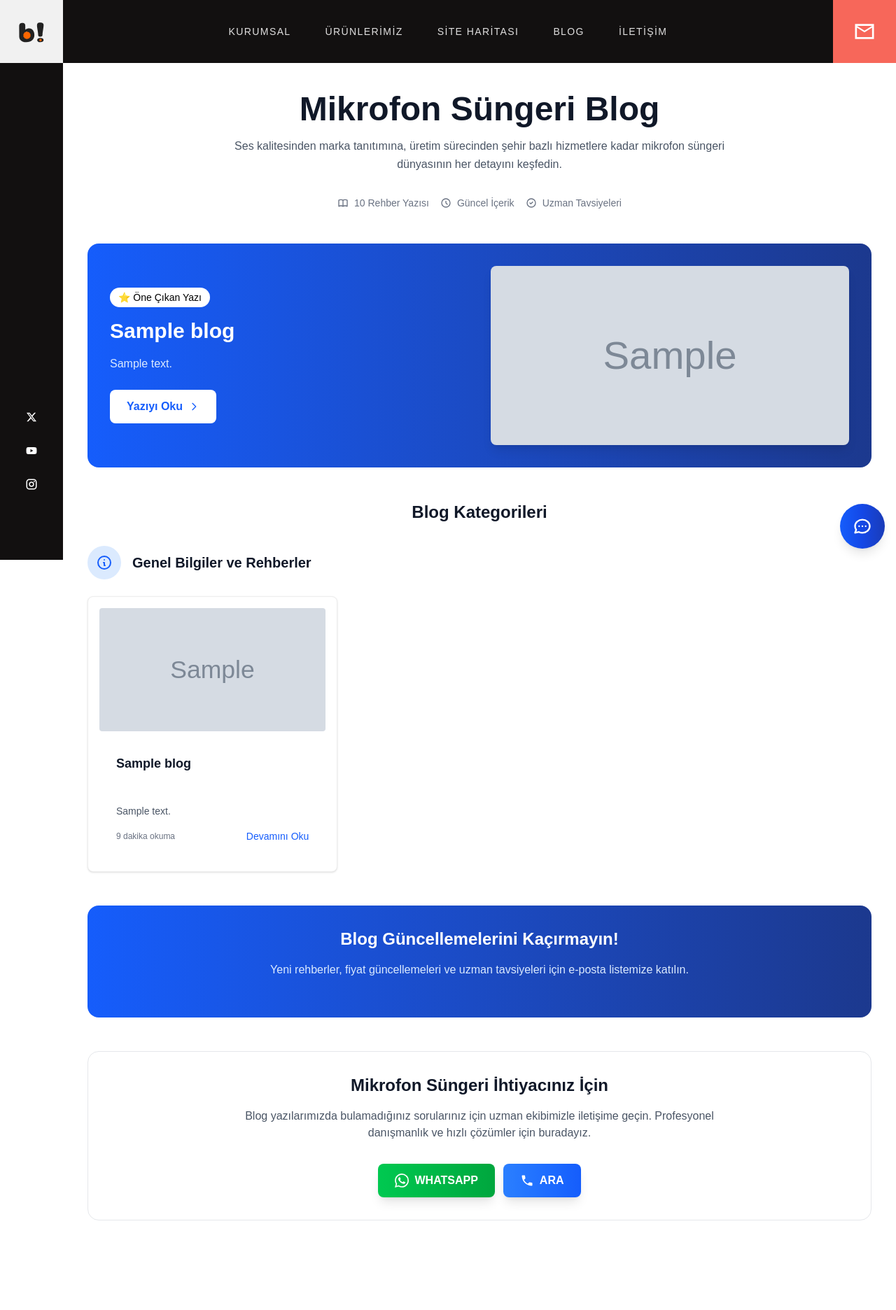
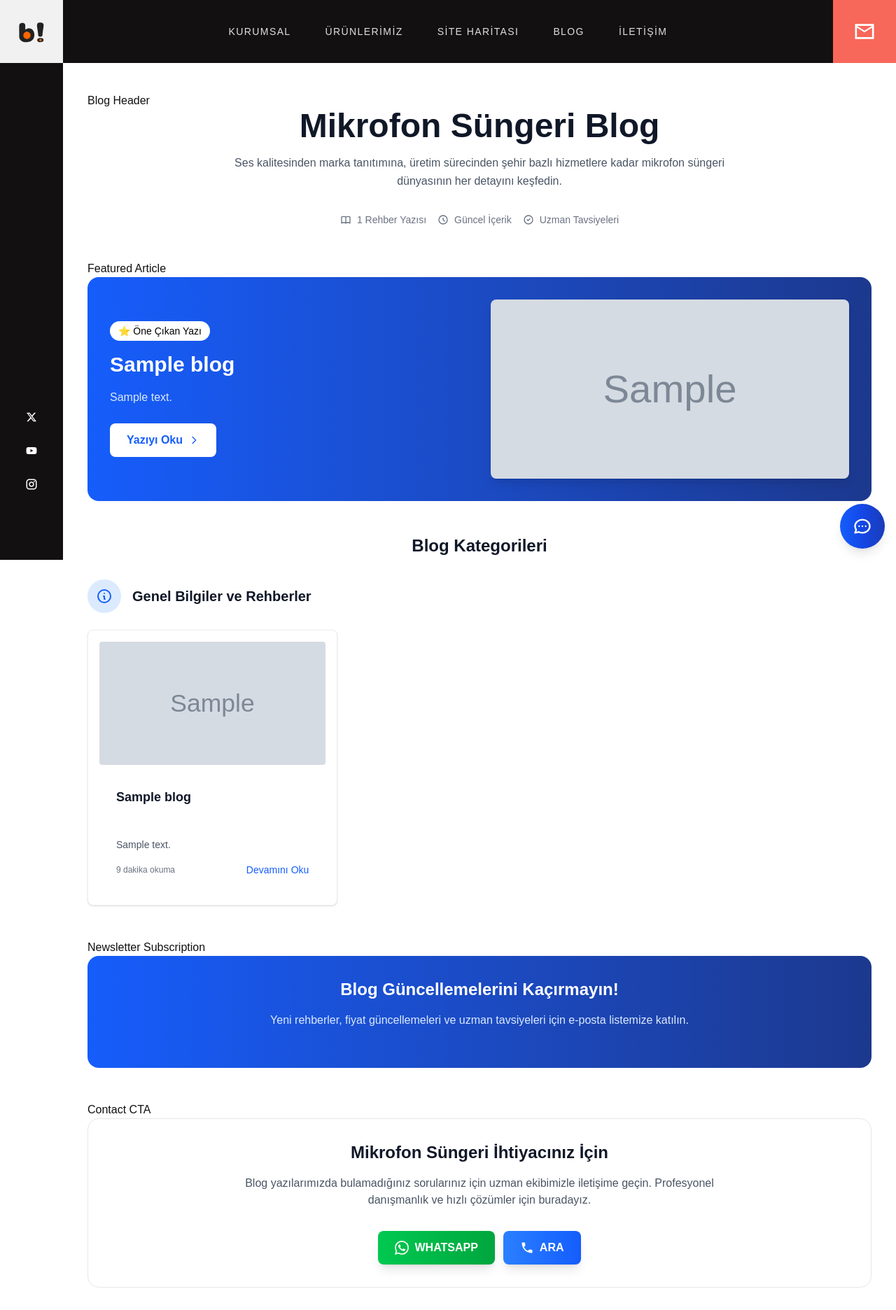
Before and after one commit to sizeTheTime/portfoy-uygulamasi, a Laravel app: template resources/views/pages/blog.blade.php in a window 1280 px wide. Shown: the whole page at 70% size. Before the commit the page ends 1744 px from the top, so only its background shows below. Run offline with Laravel 12, Linux system fonts and the light colour scheme; the template is opened without the code that fills it: most values are stand-ins (such as "Sample title", 1, 10 or a date in 2020); grey boxes marked "Sample" are stand-in pictures; style sheets or scripts are compiled from the project's sources; parts of the project's set-up code (start-up, migrations or seed data) failed here and were passed over; some web fonts are replaced.

Commit message:
Blog sayfası hatası düzeltildi.

```diff
--- a/resources/views/pages/blog.blade.php
+++ b/resources/views/pages/blog.blade.php
@@ -4,16 +4,17 @@
 @section('title', 'Bi Mikrofon süngeri Yazılarımız')
 @section('description', 'Mikrofon süngeri ile ilgili rehber yazılar, fiyat güncellemeleri ve uzman tavsiyeleri.')
 
+@if(isset($structuredData))
 @push('structured-data')
     <script type="application/ld+json">
         {!! json_encode($structuredData, JSON_UNESCAPED_UNICODE | JSON_UNESCAPED_SLASHES | JSON_PRETTY_PRINT) !!}
     </script>
 @endpush
+@endif
 
 @section('content')
     <main class="max-w-6xl mx-auto px-4 py-8">
-
-        <!-- Blog Header -->
+         Blog Header
         <header class="text-center mb-12">
             <h1 class="text-3xl md:text-5xl font-bold text-gray-900 mb-4">
                 Mikrofon Süngeri Blog
@@ -22,6 +23,8 @@
                 Ses kalitesinden marka tanıtımına, üretim sürecinden şehir bazlı hizmetlere kadar mikrofon süngeri
                 dünyasının her detayını keşfedin.
             </p>
+
+            @if(isset($blogs) && $blogs->count() > 0)
             <div class="mt-8 hidden sm:flex flex-row items-center justify-center space-x-4 text-sm text-gray-500">
                 <span class="flex items-center">
                     <svg class="w-4 h-4 mr-2" fill="none" stroke="currentColor" viewBox="0 0 24 24">
@@ -29,7 +32,7 @@
                             d="M12 6.253v13m0-13C10.832 5.477 9.246 5 7.5 5S4.168 5.477 3 6.253v13C4.168 18.477 5.754 18 7.5 18s3.332.477 4.5 1.253m0-13C13.168 5.477 14.754 5 16.5 5c1.746 0 3.332.477 4.5 1.253v13C19.832 18.477 18.246 18 16.5 18c-1.746 0-3.332.477-4.5 1.253">
                         </path>
                     </svg>
-                    10 Rehber Yazısı
+                    {{ $blogs->count() }} Rehber Yazısı
                 </span>
                 <span class="flex items-center">
                     <svg class="w-4 h-4 mr-2" fill="none" stroke="currentColor" viewBox="0 0 24 24">
@@ -46,8 +49,11 @@
                     Uzman Tavsiyeleri
                 </span>
             </div>
+            @endif
         </header>
-        <!-- Featured Article -->
+
+        @if(isset($blogs) && $blogs->count() > 0)
+             Featured Article
             <section class="mb-12">
                 <div class="bg-gradient-to-r from-blue-600 to-blue-900 rounded-2xl p-8 text-white">
                     <div class="grid md:grid-cols-2 gap-8 items-center">
@@ -56,12 +62,12 @@
                                 ⭐ Öne Çıkan Yazı
                             </span>
                             <h2 class="text-3xl font-bold mb-4">
-                            {{ $blogs[0]->title }}
+                                {{ $blogs->first()->title }}
                             </h2>
                             <p class="text-blue-100 mb-6 leading-relaxed">
-                            {{ $blogs[0]->excerpt }}
+                                {{ $blogs->first()->excerpt }}
                             </p>
-                        <a href=""
+                            <a href="{{ route('web.blogs.show', $blogs->first()->slug) }}"
                                 class="inline-flex items-center bg-white text-blue-600 px-6 py-3 rounded-lg font-semibold hover:bg-blue-50 transition-colors">
                                 Yazıyı Oku
                                 <svg class="w-4 h-4 ml-2" fill="none" stroke="currentColor" viewBox="0 0 24 24">
@@ -71,15 +77,23 @@
                             </a>
                         </div>
                         <div class="hidden md:block">
-                        <img src="{{ asset('storage/' . $blogs[0]->featured_image) }}" alt="{{ $blogs[0]->title }}"
+                            @if($blogs->first()->featured_image)
+                                <img src="{{ asset('storage/' . $blogs->first()->featured_image) }}"
+                                     alt="{{ $blogs->first()->title }}"
                                      class="w-full h-64 object-cover rounded-lg shadow-lg">
+                            @else
+                                <div class="w-full h-64 bg-white bg-opacity-20 rounded-lg shadow-lg flex items-center justify-center">
+                                    <svg class="w-16 h-16 text-white opacity-50" fill="none" stroke="currentColor" viewBox="0 0 24 24">
+                                        <path stroke-linecap="round" stroke-linejoin="round" stroke-width="2" d="M4 16l4.586-4.586a2 2 0 012.828 0L16 16m-2-2l1.586-1.586a2 2 0 012.828 0L20 14m-6-6h.01M6 20h12a2 2 0 002-2V6a2 2 0 00-2-2H6a2 2 0 00-2 2v12a2 2 0 002 2z"></path>
+                                    </svg>
+                                </div>
+                            @endif
                         </div>
                     </div>
                 </div>
             </section>
 
             <h2 class="text-2xl font-bold text-gray-900 mb-8 text-center">Blog Kategorileri</h2>
-
             <div class="flex items-center mb-6">
                 <div class="w-12 h-12 bg-blue-100 rounded-full flex items-center justify-center mr-4">
                     <svg class="w-6 h-6 text-blue-600" fill="none" stroke="currentColor" viewBox="0 0 24 24">
@@ -93,8 +107,17 @@
             <div class="grid grid-cols-1 md:grid-cols-2 lg:grid-cols-3 gap-6 mb-12">
                 @foreach ($blogs as $blog)
                     <div class="border rounded-lg p-4 bg-white shadow">
-                    <img src="{{ asset('storage/' . $blog->featured_image) }}" alt="{{ $blog->title }}"
+                        @if($blog->featured_image)
+                            <img src="{{ asset('storage/' . $blog->featured_image) }}"
+                                 alt="{{ $blog->title }}"
                                  class="mb-2 w-full h-44 object-cover rounded">
+                        @else
+                            <div class="mb-2 w-full h-44 bg-gray-100 rounded flex items-center justify-center">
+                                <svg class="w-12 h-12 text-gray-400" fill="none" stroke="currentColor" viewBox="0 0 24 24">
+                                    <path stroke-linecap="round" stroke-linejoin="round" stroke-width="2" d="M4 16l4.586-4.586a2 2 0 012.828 0L16 16m-2-2l1.586-1.586a2 2 0 012.828 0L20 14m-6-6h.01M6 20h12a2 2 0 002-2V6a2 2 0 00-2-2H6a2 2 0 00-2 2v12a2 2 0 002 2z"></path>
+                                </svg>
+                            </div>
+                        @endif
                         <div class="p-6">
                             <h4 class="text-lg min-h-16 font-semibold text-gray-900 mb-2">
                                 @if (mb_strlen($blog->title) > 60)
@@ -104,10 +127,10 @@
                                 @endif
                             </h4>
                             <p class="text-gray-600 text-sm mb-4">
-                            @if (mb_strlen($blog->excerpt) > 160)
+                                @if ($blog->excerpt && mb_strlen($blog->excerpt) > 160)
                                     {{ mb_substr($blog->excerpt, 0, 160) . '...' }}
                                 @else
-                                {{ $blog->excerpt }}
+                                    {{ $blog->excerpt ?? 'Bu yazı için özet bulunmuyor.' }}
                                 @endif
                             </p>
                             <div class="flex items-center justify-between">
@@ -123,26 +146,72 @@
                     </div>
                 @endforeach
             </div>
+        @else
+             Empty State
+            <section class="text-center py-16">
+                <div class="max-w-md mx-auto">
+                    <div class="w-24 h-24 bg-gray-100 rounded-full flex items-center justify-center mx-auto mb-6">
+                        <svg class="w-12 h-12 text-gray-400" fill="none" stroke="currentColor" viewBox="0 0 24 24">
+                            <path stroke-linecap="round" stroke-linejoin="round" stroke-width="2"
+                                d="M9 12h6m-6 4h6m2 5H7a2 2 0 01-2-2V5a2 2 0 012-2h5.586a1 1 0 01.707.293l5.414 5.414a1 1 0 01.293.707V19a2 2 0 01-2 2z">
+                            </path>
+                        </svg>
+                    </div>
+                    <h2 class="text-2xl font-bold text-gray-900 mb-4">
+                        Henüz Blog Yazısı Bulunmuyor
+                    </h2>
+                    <p class="text-gray-600 mb-8">
+                        Mikrofon süngeri ile ilgili rehber yazılarımız yakında yayınlanacak.
+                        Güncellemelerden haberdar olmak için bizi takip edin.
+                    </p>
+                    <div class="space-y-4">
+                        <div class="bg-blue-50 border border-blue-200 rounded-lg p-4">
+                            <h3 class="font-semibold text-blue-900 mb-2">Yakında Gelecek İçerikler:</h3>
+                            <ul class="text-sm text-blue-700 space-y-1">
+                                <li>• Mikrofon Süngeri Seçim Rehberi</li>
+                                <li>• Ses Kalitesi İyileştirme İpuçları</li>
+                                <li>• Marka Karşılaştırmaları</li>
+                                <li>• Fiyat Analizi ve Öneriler</li>
+                            </ul>
+                        </div>
+                    </div>
+                </div>
+            </section>
+        @endif
 
-        <!-- Newsletter Subscription -->
+         Newsletter Subscription
         <section class="mb-12">
             <div class="bg-gradient-to-r from-blue-600 to-blue-900 rounded-2xl p-8 text-white text-center">
-                <h2 class="text-2xl font-bold mb-4">Blog Güncellemelerini Kaçırmayın!</h2>
+                <h2 class="text-2xl font-bold mb-4">
+                    @if(isset($blogs) && $blogs->count() > 0)
+                        Blog Güncellemelerini Kaçırmayın!
+                    @else
+                        İlk Blog Yazılarımızdan Haberdar Olun!
+                    @endif
+                </h2>
                 <p class="text-blue-100 mb-6 max-w-2xl mx-auto">
+                    @if(isset($blogs) && $blogs->count() > 0)
                         Yeni rehberler, fiyat güncellemeleri ve uzman tavsiyeleri için e-posta listemize katılın.
+                    @else
+                        Mikrofon süngeri rehberleri ve uzman tavsiyeleri yayınlandığında ilk siz haberdar olun.
+                    @endif
                 </p>
             </div>
         </section>
 
-        <!-- Contact CTA -->
+         Contact CTA
         <section class="text-center">
             <div class="bg-white rounded-2xl p-8 border border-gray-200">
                 <h2 class="text-2xl font-bold text-gray-900 mb-4">
                     Mikrofon Süngeri İhtiyacınız İçin
                 </h2>
                 <p class="text-gray-600 mb-6 max-w-2xl mx-auto">
-                    Blog yazılarımızda bulamadığınız sorularınız için uzman ekibimizle iletişime geçin. Profesyonel
-                    danışmanlık ve hızlı çözümler için buradayız.
+                    @if(isset($blogs) && $blogs->count() > 0)
+                        Blog yazılarımızda bulamadığınız sorularınız için uzman ekibimizle iletişime geçin.
+                    @else
+                        Mikrofon süngeri konusundaki tüm sorularınız için uzman ekibimizle iletişime geçin.
+                    @endif
+                    Profesyonel danışmanlık ve hızlı çözümler için buradayız.
                 </p>
                 <div class="flex items-center justify-center">
                     <x-contact-buttons />
```
Lines whose indentation alone changed are shown as unchanged.
